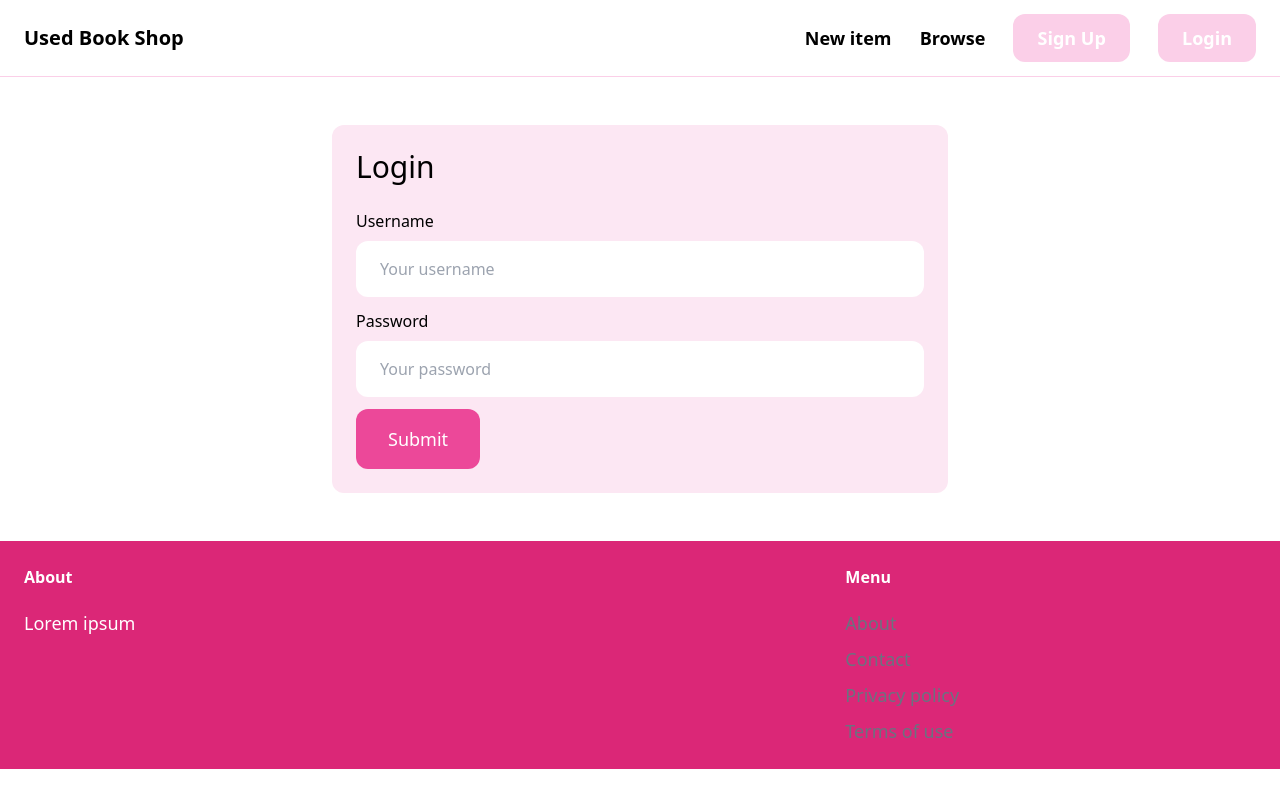
After one commit to edieski/django_book_shop, a Django app: page /login/ in a window 1280 px wide. The commit adds this page. Run offline with Django 4.2, Linux system fonts and the light colour scheme; some libraries are stand-ins or nearby versions.

```diff
--- a/used_books/core/forms.py
+++ b/used_books/core/forms.py
@@ -1,6 +1,17 @@
 from django import forms
-from django.contrib.auth.forms import UserCreationForm
+from django.contrib.auth.forms import UserCreationForm, AuthenticationForm
 from django.contrib.auth.models import User
+
+
+class LoginFormm(AuthenticationForm):
+      username = forms.CharField(widget=forms.TextInput(attrs={
+        'placeholder' : 'Your username',
+        'class' : 'w-full py-4 px-6 rounded-xl'
+    }))
+      password = forms.CharField(widget=forms.TextInput(attrs={
+        'placeholder' : 'Your password',
+        'class' : 'w-full py-4 px-6 rounded-xl'
+    }))
 
 class SignupForm(UserCreationForm):
     class Meta:
--- a/used_books/core/templates/core/base.html
+++ b/used_books/core/templates/core/base.html
@@ -12,10 +12,15 @@
             <a href="{% url 'core:index' %}" class = "text-xl font-semibold">Used Book Shop</a>
 
             <div class="space-x-6" >
-                <a href="#" class = "text-lg font-semibold hover:text-pink-500">New item</a>
+                <a href="{% url 'items:new' %}" class = "text-lg font-semibold hover:text-pink-500">New item</a>
                 <a href="#" class = "text-lg font-semibold hover:text-pink-500">Browse</a>
-                <a href="{% url 'core:signup' %}" class = "px-6 py-3 text-lg font-semibold bg-pink-200 text-white rounded-xl hover:bg-pink-500">Sign Up</a>
-                <a href="#" class = "px-6 py-3 text-lg font-semibold bg-pink-200 text-white rounded-xl hover:bg-pink-500">Login</a>
+                {% if request.user.is_authenticated %}
+                    <a href="" class = "px-6 py-3 text-lg font-semibold bg-pink-200 text-white rounded-xl hover:bg-pink-500">Inbox</a>
+                    <a href="#" class = "px-6 py-3 text-lg font-semibold bg-pink-200 text-white rounded-xl hover:bg-pink-500">Dashboard</a>
+                {% else %}
+                    <a href="{% url 'core:signup' %}" class = "px-6 py-3 text-lg font-semibold bg-pink-200 text-white rounded-xl hover:bg-pink-500">Sign Up</a>
+                    <a href="{% url 'core:login' %}" class = "px-6 py-3 text-lg font-semibold bg-pink-200 text-white rounded-xl hover:bg-pink-500">Login</a>
+                {% endif %}
             </div>
         </nav>
 
--- /dev/null
+++ b/used_books/core/templates/core/login.html
@@ -0,0 +1,40 @@
+
+
+{% extends 'core/base.html' %}
+
+{% block title %}Sign up{% endblock %}
+
+{% block content %}
+<div class="w-1/2 my-6 mx-auto p-6 bg-pink-100 rounded-xl">
+    <h1 class="mb-6 text-3xl">Login</h1>
+
+    <form method="post" action=".">
+        {% csrf_token %}
+
+        <div class="mb-3">
+            <label class="inline-block mb-2">Username</label><br>
+            {{ form.username }}
+        </div>
+
+
+        <div class="mb-3">
+            <label class="inline-block mb-2">Password</label><br>
+            {{ form.password }}
+        </div>
+
+
+
+        {% if form.errors or form.non_field_errors %}
+            <div class="mb-3 p-6 bg-red-100 rounded-xl">
+                {% for field in form %}
+                    {{ field.errors }}
+                {% endfor %}
+
+                {{ form.non_field_errors }}
+            </div>
+        {% endif %}
+
+        <button class="py-4 px-8 text-lg bg-pink-500 hover:bg-pink-700 rounded-xl text-white">Submit</button>
+    </form>
+</div>
+{% endblock %}
--- a/used_books/core/urls.py
+++ b/used_books/core/urls.py
@@ -1,10 +1,13 @@
 from django.urls import path
 from . import views
+from django.contrib.auth import views as auth_views
+from .forms import LoginFormm
 
 app_name = 'core'
 
 urlpatterns = [
     path('home', views.index, name='index'),
     path('contact/', views.contact, name = 'contact') ,
-    path('signup/', views.signup, name= 'signup')
+    path('signup/', views.signup, name= 'signup'),
+    path('login/',auth_views.LoginView.as_view(authentication_form = LoginFormm, template_name = 'core/login.html'), name = 'login' )
 ]
--- /dev/null
+++ b/used_books/items/forms.py
@@ -0,0 +1,29 @@
+from django import forms
+from .models import Item
+
+INPUT_CLASSES = 'w-full py-4 px-6 rounded-xl border'
+
+class NewItemForm(forms.ModelForm):
+    class Meta:
+        model = Item
+        fields = ('category', 'name', 'description', 'price', 'image')
+
+        widgets = {
+            'category' : forms.Select(attrs={
+            'class' : INPUT_CLASSES
+            }),
+            'name' : forms.TextInput(attrs={
+            'class' : INPUT_CLASSES }),
+
+            'description' : forms.TextInput(attrs={
+            'class' : INPUT_CLASSES }),
+
+            'price' : forms.TextInput(attrs={
+            'class' : INPUT_CLASSES }),
+
+            'image' : forms.FileInput(attrs={
+            'class' : INPUT_CLASSES }),
+
+
+
+            }
--- a/used_books/items/templates/items/detail.html
+++ b/used_books/items/templates/items/detail.html
@@ -27,10 +27,13 @@
         {% for item in related_items %}
         <div>
             <a href= "{% url 'items:detail' item.id %}">
+
+                {% if item.image %}
                 <div>
                     <img src=" {{item.image.url}}" class="rounded-t-xl">
 
                 </div>
+                {% endif %}
                 <div class = "p-6 bg-white rounded-b-xl">
                     <h2 class = "text-2xl"> {{ item.name }} </h2>
                     <p class = "text-pink-500">Price : {{item.price}} </p>
--- a/used_books/items/urls.py
+++ b/used_books/items/urls.py
@@ -4,5 +4,6 @@ from . import views
 app_name = 'items'
 
 urlpatterns = [
+    path('new/', views.new,  name = 'new'),
     path('<pk>/', views.detail, name='detail')
 ]
--- a/used_books/used_books/settings.py
+++ b/used_books/used_books/settings.py
@@ -26,6 +26,10 @@ SECRET_KEY = 'django-insecure-fx#5_pg=fvau%rvwq^l380gx3-6b)f74ebk*_mx63du$)#6p0*
 DEBUG = True
 
 ALLOWED_HOSTS = []
+
+LOGIN_URL = '/login'
+LOGIN_REDIRECT_URL = '/home'
+LOGOUT_REDIRECT_URL = '/home'
 
 
 # Application definition
--- a/used_books/used_books/urls.py
+++ b/used_books/used_books/urls.py
@@ -21,7 +21,7 @@ from django.conf.urls.static import static
 
 urlpatterns = [
     path('admin/', admin.site.urls),
-    path('core/', include("core.urls")),
+    path('', include("core.urls")),
     path('items/', include("items.urls")),
 
 ] + static(settings.MEDIA_URL, document_root= settings.MEDIA_ROOT)
```
Also changed, not shown: used_books/items/templates/items/form.html (added, +26 -0 lines), used_books/items/views.py (+25 -2 lines), used_books/db.sqlite3, used_books/media/item_images/B7675E9B-B53C-43F5-AB91-D30A5CCFE795Img400.jpeg (added), used_books/media/item_images/the-naturals-taschenbuch-jennifer-lynn-barnes-englisch_6hNaDwl.webp (added), used_books/media/item_images/the-naturals-taschenbuch-jennifer-lynn-barnes-englisch_QYe5t0g.webp (added).
